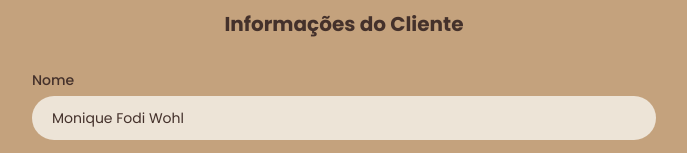
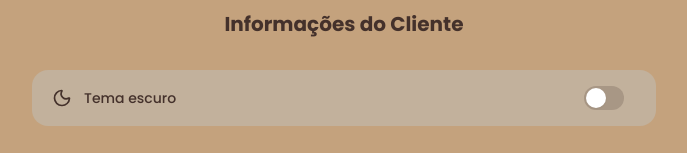
Before and after one commit to rafawzc/ferrovia_santa_cruz, a React (Vite) app in the folder frontend/: page /perfil in a window 1280 px wide. Shown: the part 354-507 px from the top of the page, without its empty margins (296-983 px from the left). Built offline with nearby package versions, Linux system fonts and the light colour scheme.

Commit message:
feat(perfil): toggle de tema claro/escuro
Reusa o componente Toggle ligado ao useTheme numa linha de config no Perfil.

```diff
--- a/frontend/src/pages/Perfil.jsx
+++ b/frontend/src/pages/Perfil.jsx
@@ -1,13 +1,16 @@
 import { useState } from 'react'
 import { useNavigate } from 'react-router-dom'
-import { LogOut } from 'lucide-react'
+import { LogOut, Moon } from 'lucide-react'
 import ScreenHeader from '../components/ScreenHeader/ScreenHeader'
 import FormField from '../components/FormField/FormField'
 import Button from '../components/Button/Button'
+import Toggle from '../components/Toggle/Toggle'
 import BottomNav from '../components/BottomNav/BottomNav'
+import { useTheme } from '../theme/ThemeProvider'
 
 export default function Perfil() {
   const navigate = useNavigate()
+  const { theme, toggleTheme } = useTheme()
   const [formData, setFormData] = useState({
     nome: 'Monique Fodi Wohl',
     email: 'monique_f_wohl@gmail.com',
@@ -28,12 +31,12 @@ export default function Perfil() {
   }
 
   return (
-    <div className="min-h-screen bg-bg-base pb-28">
+    <div className="min-h-screen bg-bg pb-28">
       <div className="px-6 pt-8 max-w-2xl mx-auto">
         <ScreenHeader title="" showBack={true} />
 
         <div className="flex justify-center mb-6">
-          <div className="w-64 h-64 rounded-2xl overflow-hidden bg-componente3">
+          <div className="w-64 h-64 rounded-2xl overflow-hidden bg-surface">
             <img
               src="https://images.unsplash.com/photo-1573497019940-1c28c88b4f3e?w=400&h=400&fit=crop"
               alt="Foto de perfil"
@@ -42,9 +45,21 @@ export default function Perfil() {
           </div>
         </div>
 
-        <h2 className="text-xl font-bold text-texto1 text-center mb-8">
+        <h2 className="text-xl font-bold text-text text-center mb-8">
           Informações do Cliente
         </h2>
+
+        <div className="flex items-center justify-between bg-surface rounded-2xl px-5 py-4 mb-6">
+          <div className="flex items-center gap-3">
+            <Moon size={20} className="text-text" />
+            <span className="text-sm font-medium text-text">Tema escuro</span>
+          </div>
+          <Toggle
+            id="theme-toggle"
+            checked={theme === 'dark'}
+            onChange={toggleTheme}
+          />
+        </div>
 
         <form onSubmit={handleSave} className="flex flex-col gap-5">
           <FormField id="nome" label="Nome" value={formData.nome} onChange={handleChange('nome')} />
```
